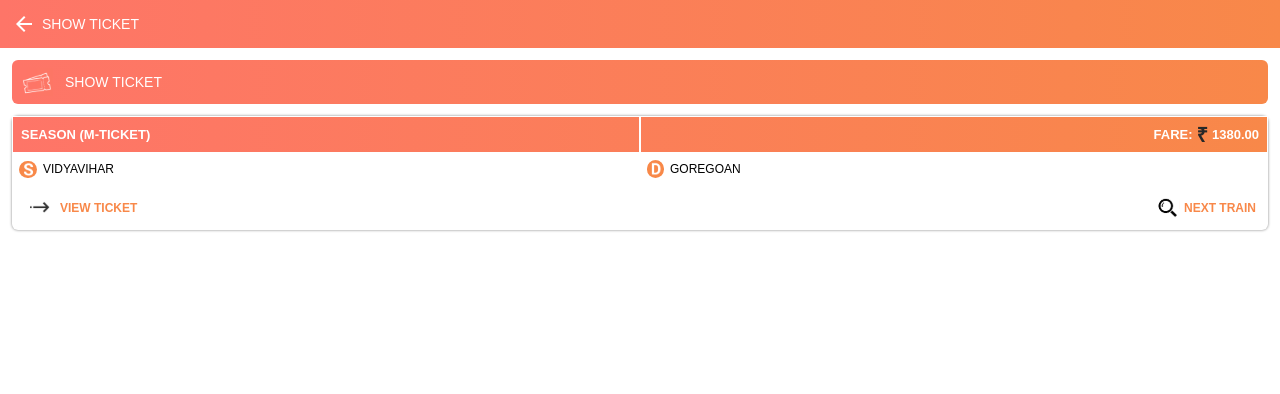
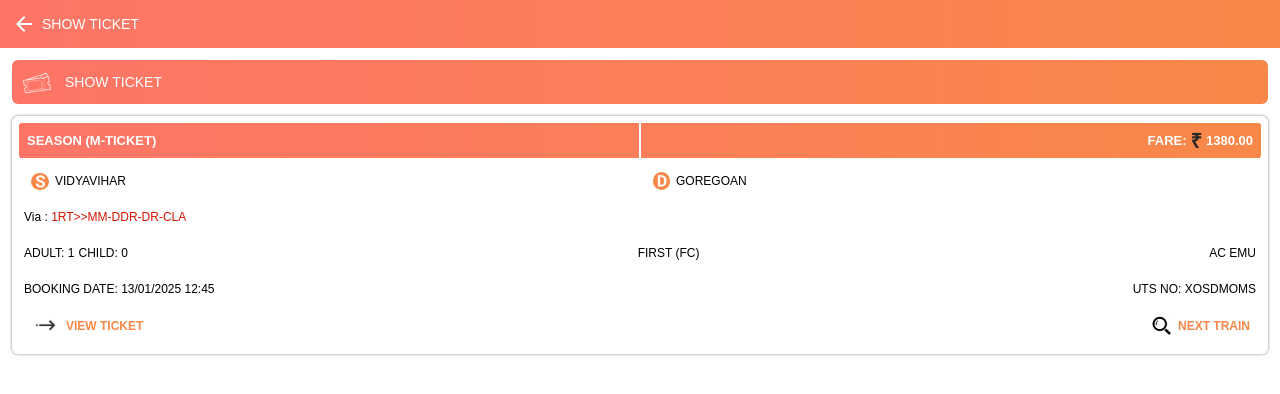
Before and after one commit to MurXGen/UtsUI, a React (Vite) app in the folder client/: page /show-history in a window 1280 px wide. Shown: the top 394 px of the page. Built offline with nearby package versions, Linux system fonts and the light colour scheme.

Commit message:
showTicket

```diff
--- a/client/src/index.css
+++ b/client/src/index.css
@@ -1,16 +1,16 @@
-*{
+* {
   margin: 0;
   padding: 0;
-  font-family:Arial, Helvetica, sans-serif;
+  font-family: Arial, Helvetica, sans-serif;
 }
 
-.dashboard{
+.dashboard {
   display: flex;
   flex-direction: column;
   gap: 12px;
 }
 
-.NavbarComponent{
+.NavbarComponent {
   background: linear-gradient(to right, #FE7568, #F88849);
   display: flex;
   justify-content: space-between;
@@ -20,14 +20,14 @@
 
 }
 
-.icon_Text{
+.icon_Text {
   display: flex;
   flex-direction: row;
   gap: 6px;
   align-items: center;
 }
 
-.icon_Text .icontext{
+.icon_Text .icontext {
   display: flex;
   flex-direction: column;
   font-size: 14px;
@@ -35,13 +35,13 @@
   font-weight: 500;
 }
 
-.optionsComponent{
+.optionsComponent {
   display: flex;
   flex-direction: row;
   justify-content: space-between;
 }
 
-.optionsComponent .optionType{
+.optionsComponent .optionType {
   display: flex;
   flex-direction: column;
   align-items: center;
@@ -50,16 +50,16 @@
   cursor: pointer;
 }
 
-.optionsComponent .optionType img{
+.optionsComponent .optionType img {
   width: 40px;
 }
 
-.optionsComponent .optionType span{
+.optionsComponent .optionType span {
   font-size: 14px;
   text-align: center;
 }
 
-.OptionAction1Component{
+.OptionAction1Component {
   display: grid;
   grid-template-columns: auto auto auto;
   gap: 6px;
@@ -67,7 +67,7 @@
   background-color: #ffffff;
 }
 
-.OptionAction1Component .optionActionType{
+.OptionAction1Component .optionActionType {
   display: flex;
   flex-direction: column;
   align-items: center;
@@ -78,17 +78,17 @@ gap: 4px;
   cursor: pointer;
 }
 
-.OptionAction1Component .optionActionType img{
+.OptionAction1Component .optionActionType img {
   width: 30px;
 }
 
-.OptionAction1Component .optionActionType span{
+.OptionAction1Component .optionActionType span {
   font-size: 12px;
   color: #FE7568;
   font-weight: 600;
 }
 
-.normalbookingComponent{
+.normalbookingComponent {
   display: grid;
   grid-template-columns: auto;
   background-color: #fff;
@@ -97,8 +97,8 @@ width: 30px;
   border-radius: 4px;
 }
 
-.normalbookingComponent .title{
-  background:  linear-gradient(to right, #FE7568, #F88849);
+.normalbookingComponent .title {
+  background: linear-gradient(to right, #FE7568, #F88849);
   padding: 8px 6px;
   color: #fff;
   font-weight: 500;
@@ -106,13 +106,13 @@ width: 30px;
   border-radius: 4px;
 }
 
-.normalbookingComponent .bookingProcess{
+.normalbookingComponent .bookingProcess {
   display: grid;
   grid-template-columns: 45% 10% 45%;
   place-items: center;
 }
 
-.normalbookingComponent .bookingProcess .paperless{
+.normalbookingComponent .bookingProcess .paperless {
   display: flex;
   justify-content: center;
   flex-direction: column;
@@ -122,14 +122,14 @@ width: 30px;
 
 }
 
-.normalbookingComponent .bookingProcess .paperless .paperless_title{
+.normalbookingComponent .bookingProcess .paperless .paperless_title {
   display: flex;
   justify-content: center;
   font-size: 12px;
   gap: 4px;
 }
 
-.normalbookingComponent .bookingProcess .paperless .setStart{
+.normalbookingComponent .bookingProcess .paperless .setStart {
   display: flex;
   justify-content: center;
   flex-direction: column;
@@ -141,11 +141,11 @@ width: 30px;
   border-bottom: 1px solid #F88849;
 }
 
-.normalbookingComponent .bookingProcess .paperless .setStart .start_name{
+.normalbookingComponent .bookingProcess .paperless .setStart .start_name {
   font-size: 20px;
 }
 
-.normalbookingComponent .bookingProcess .paperless .next_trains button{
+.normalbookingComponent .bookingProcess .paperless .next_trains button {
   padding: 12px 32px;
   background-color: #F88849;
   border: 0;
@@ -158,7 +158,7 @@ font-size: 20px;
 }
 
 
-.normalbookingComponent .note{
+.normalbookingComponent .note {
   font-weight: 600;
   text-decoration: underline;
   display: flex;
@@ -168,35 +168,46 @@ font-size: 20px;
   padding: 18px;
 }
 
-.bottommsg{
-  display: flex;
-  flex-direction: column;
-  align-items: center;
+.bottommsg {
+    /* display: flex
+; */
+    /* flex-direction: column; */
+    /* align-items: flex-end; */
     font-size: 12px;
-  position: relative;
+    position: absolute;
     bottom: 10px;
+    /* margin: auto; */
+    flex-wrap: nowrap;
+    /* left: 80px; */
+    width: 100%;
+    text-align: center;
+    margin: auto;
 }
 
-.bottommsg > img{
-  position: relative;
-    right: -169px;
-  width: 100px;
+.bottommsg>img {
+position: absolute;
+right: 1px;
+bottom: 25px;
 }
 
-.bottommsg > .cris{
+.bottommsg>.cris {
   display: grid;
   grid-template-columns: auto;
   place-items: center;
   justify-content: center;
 }
 
-.bottommsg > .cris > .version{
-  margin-bottom: -12px;
+.bottommsg>.cris>.version {
+}
+
+.bottommsg> .cris> .fullform {
+  display: flex;
+  align-items: center;
 }
 
 
 
-.back_navbar{
+.back_navbar {
   display: flex;
   align-items: center;
   gap: 6px;
@@ -206,10 +217,11 @@ font-size: 20px;
   font-size: 14px;
 }
 
-.showTicketSection .showTicketTitle{
+.showTicketSection .showTicketTitle {
   display: flex;
   font-size: 14px;
-  background: linear-gradient(to right, #FE7568, #F88849);;
+  background: linear-gradient(to right, #FE7568, #F88849);
+  ;
   margin: 12px;
   padding: 8px;
   align-items: center;
@@ -218,27 +230,28 @@ font-size: 20px;
   border-radius: 6px;
 }
 
-.ticketboxes .ticketbox{
+.ticketboxes .ticketbox {
   background-color: #fff;
   box-shadow: 0px 0px 3px grey;
   margin: 12px;
   border-radius: 6px;
   display: flex;
   flex-direction: column;
-
+  padding: 6px;
 }
 
-.journeyTitle{
+.journeyTitle {
   display: flex;
   justify-content: space-between;
   background: linear-gradient(to right, #FE7568, #F88849);
   font-weight: 600;
   font-size: 13px;
   color: #fff;
+  border-radius: 6px;
 }
 
-.journeyTitle span{
-  border: 1px solid rgb(255, 255, 255) ;
+.journeyTitle span {
+  border: 1px solid rgb(255, 255, 255);
   padding: 4px 8px;
   width: 100%;
   display: flex;
@@ -246,55 +259,90 @@ color: #fff;
   gap: 4px;
 }
 
-.journeyTitle .fare{
+.journeyTitle .fare {
   display: flex;
   justify-content: end;
 
 }
 
-.journeyTitle .fare > strong{
+.journeyTitle .fare>strong {
   color: #282828;
   font-size: 20px;
 
 }
 
-.journeyName{
+.journeyName {
   display: flex;
   justify-content: space-between;
 }
 
-.journeyName .journeySource{
+.journeyName .journeySource {
   display: flex;
   width: 100%;
   border: 1px solid #fff;
-  padding: 6px;
+  padding: 12px;
   gap: 6px;
   font-size: 12px;
   align-items: center;
 }
 
-.viewTicket{
+.viewTicket {
   display: flex;
   justify-content: space-between;
   font-size: 12px;
   padding: 12px;
 }
 
-.viewTicket img{
+.viewTicket img {
   width: 25px;
 }
 
-.viewTicket .view img{
+.viewTicket .view img {
   width: 32px;
 }
 
-.viewTicket div{
+.viewTicket div {
   display: flex;
-  gap:4px;
+  gap: 4px;
   align-items: center;
 }
 
-.viewTicket div span{
+.viewTicket div span {
   color: #F88849;
   font-weight: 600;
 }
+
+.journeyDetails{
+  padding: 0 6px;
+  display: flex;
+  flex-direction: column;
+  font-size: 12px;
+  gap: 8px;
+}
+
+.journeyDetails .via{
+  border-top: 1px solid white;
+  border-bottom: 1px solid white;
+  padding: 6px 0;
+}
+
+.journeyDetails .via .route{
+color: #d41503;
+font-weight: 500;
+}
+
+.journeyDetails .trainDetails1 , .trainDeatils2{
+display: flex;
+padding: 6px 0;
+justify-content: space-between;
+border-top: 1px solid white;
+border-bottom: 1px solid white;
+
+}
+
+.journeyDetails .trainDetails1 .person{
+display: flex;
+justify-content: start;
+flex-direction: row;
+gap: 4px;
+}
--- a/client/src/pages/ShowTicket.jsx
+++ b/client/src/pages/ShowTicket.jsx
@@ -37,15 +37,28 @@ const ShowTicket = () => {
               </div>
             </div>
             <div className="journeyDetails">
-              <div className="via"></div>
+              <div className="via"><span>Via : <span className='route'>1RT>>MM-DDR-DR-CLA</span></span></div>
               <div className="trainDetails1">
-                <div className="person"></div>
-                <div className="class"></div>
-                <div className="trainType"></div>
+                <div className="person">
+                  <span>ADULT: <span className='personColor'>1</span></span>
+                  <span>CHILD: <span className='personColor'>0</span></span>
+                </div>
+                <div className="class">
+                  <span>FIRST (FC)</span>
+                </div>
+                <div className="trainType">
+                  <span>AC EMU</span>
+                </div>
               </div>
               <div className="trainDeatils2">
-                <div className="bookingdetail"></div>
-                <div className="utsid"></div>
+                <div className="bookingdetail">
+                  <span>BOOKING DATE: <span className='dateColor'>13/01/2025  12:45</span></span>
+                </div>
+                <div className="utsid">
+                  <span>
+                  UTS NO: <span className='idColor'>XOSDMOMS</span>
+                  </span>
+                </div>
               </div>
             </div>
             <div className="viewTicket">
```
Lines whose indentation alone changed are shown as unchanged.
